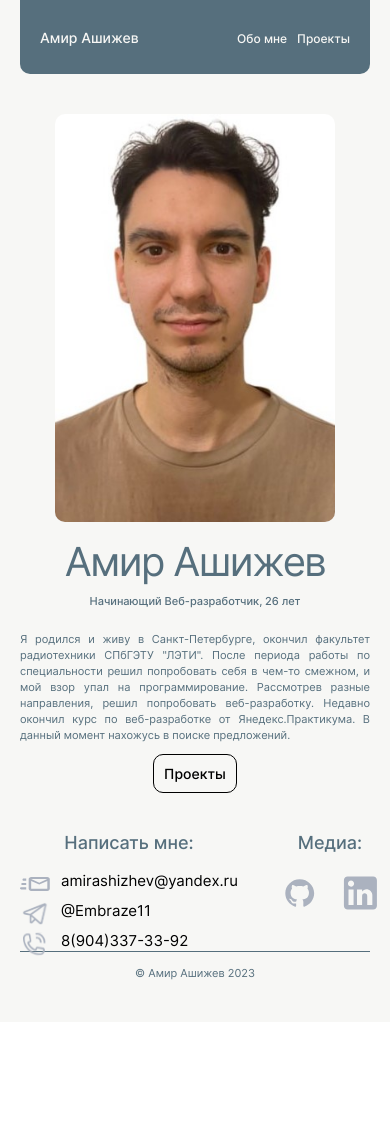
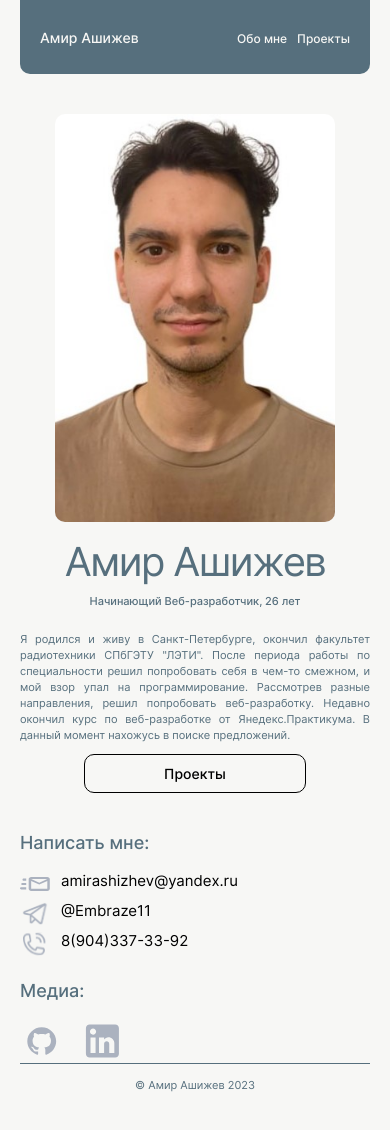
Before and after one commit to AmirAshizhev/portfolio, a React (Create React App) app: page / in a window 390 px wide. Shown: the top 1130 px of the page. Before the commit the page ends 1022 px from the top, so only its background shows below. Built offline with nearby package versions, Linux system fonts and the light colour scheme.

Commit message:
fixes: contact position on small screens

```diff
--- a/src/blocks/contacts/contacts.css
+++ b/src/blocks/contacts/contacts.css
@@ -1,12 +1,12 @@
 .contacts{
-  margin-top: 40px;
+  margin-top: 100px;
   width: 1100px;
 }
 
 .contacts__box{
   display: grid;
   grid-template-columns: minmax(min-content, max-content) minmax(min-content, max-content);
-  gap: 40px;
+  gap: 50px;
 }
 
 .contacts__title{
@@ -33,7 +33,7 @@
   font-family: 'Inter';
   font-style: normal;
   font-weight: 400;
-  font-size: 25px;
+  font-size: 20px;
   line-height: 30px;
   text-align: start;
 }
@@ -76,6 +76,10 @@
   background-repeat: no-repeat;
 }
 
+.media__link:hover{
+  opacity: 0.7;
+}
+
 .media__link_site_github{
   background-image: url(../../images/github__icon.svg);
 }
@@ -93,10 +97,9 @@
 
 @media (max-width: 768px){
   .contacts{
-    display: grid;
-    grid-template-columns: minmax(min-content, max-content) minmax(min-content, max-content);
-    gap: 5px;
+    margin-top: 40px;
   }
+
   .texting__item{
     position: relative;
     margin-left: 41px;
@@ -110,11 +113,26 @@
 
 }
 
-@media (max-width: 708px){
+/* @media (max-width: 708px){
   .contacts{
     display: grid;
     grid-template-columns: minmax(min-content, max-content) minmax(min-content, max-content);
     gap: 5px;
   }
 
+} */
+
+@media (max-width: 425px){
+
+  .contacts__title{
+    text-align: start;
+  }
+
+  .contacts__box{
+    display: grid;
+    grid-template-columns: auto;
+    grid-template-rows: minmax(min-content, max-content) minmax(min-content, max-content);
+    gap: 30px;
+  }
+
 }
--- a/src/blocks/portfolio/portfolio.css
+++ b/src/blocks/portfolio/portfolio.css
@@ -54,6 +54,7 @@
 .portfolio__link:hover {
   cursor: pointer;
   opacity: 0.7;
+  background-color: white;
 }
 
 .portfolio__photo{
@@ -100,4 +101,9 @@
     line-height: 16px;
     text-align: justify;
   }
+
+  .portfolio__link {
+    width: 200px;
+  }
+
 }
```
